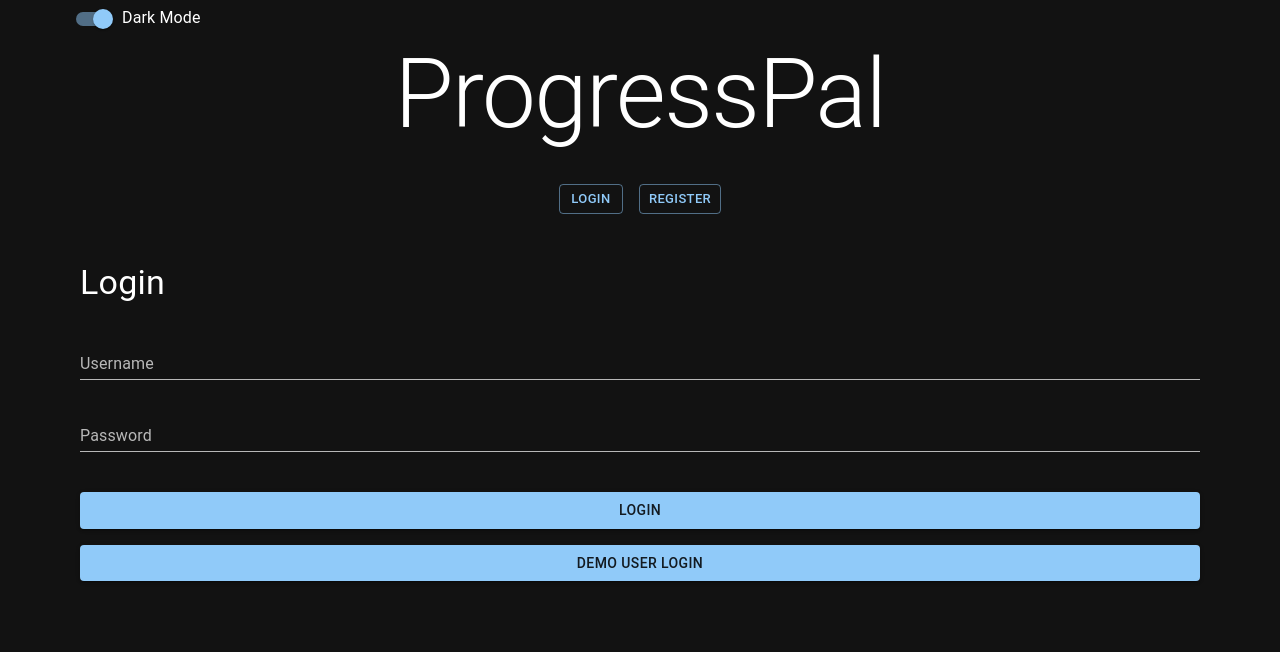
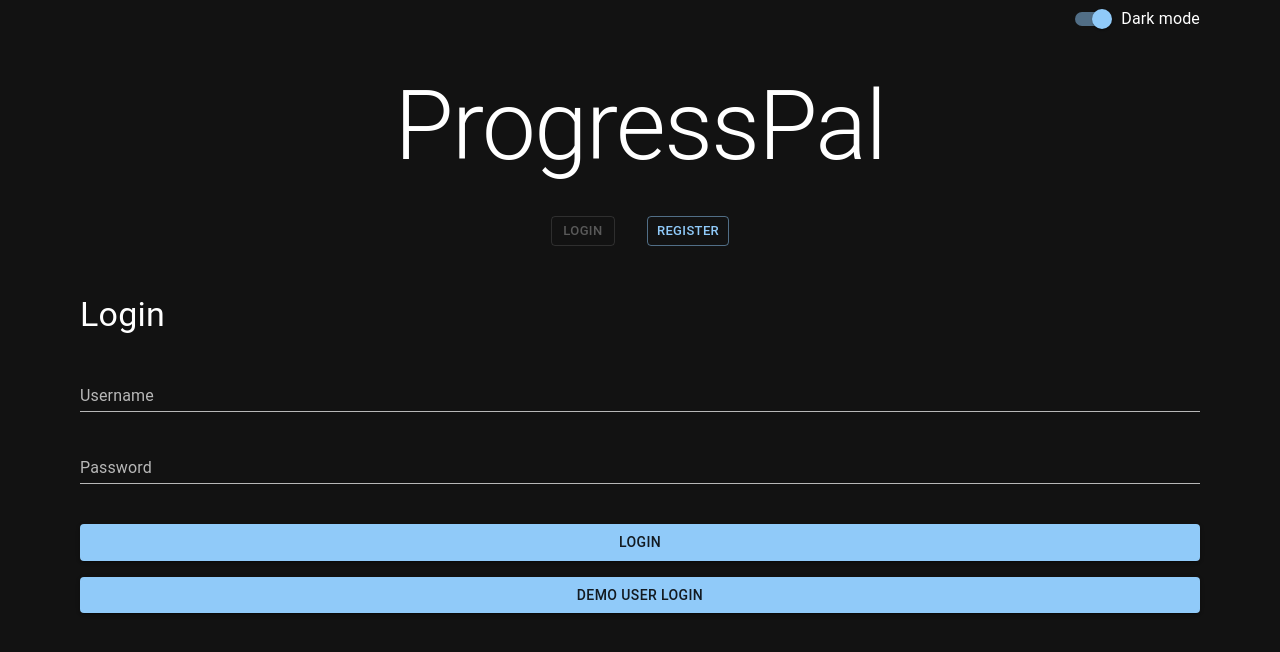
Before and after one commit to markal84/ProgressPal, a React (Vite) app: page / in a window 1280 px wide. Shown: the top 652 px of the page. Built offline with nearby package versions, Linux system fonts and the light colour scheme.

Commit message:
refactor app home themeSwitch

```diff
--- a/src/App.jsx
+++ b/src/App.jsx
@@ -1,9 +1,8 @@
 import { useState, useEffect } from 'react'
 import { BrowserRouter as Router, Routes, Route } from 'react-router-dom'
-//import Home from './pages/home_old'
 import User from './pages/user'
 import Workouts from './pages/workouts'
-import Login from './pages/login'
+import Home from './pages/home'
 import Register from './pages/register'
 import Nav from './components/Navigation'
 import workoutService from './services/workouts'
@@ -50,13 +49,12 @@ function App() {
 
   return (
     <Container maxWidth="lg">
+      <ThemeSwitch />
       <Box>
         <Router>
           {user && (
             <Nav user={user} setMessage={setMessage} setUser={setUser} />
           )}
-
-          <ThemeSwitch />
           <Notification message={message} />
 
           {isLoading ? (
@@ -83,16 +81,12 @@ function App() {
               <Route
                 path="/"
                 element={
-                  <Login
-                    setUser={setUser}
-                    user={user}
-                    setMessage={setMessage}
-                  />
+                  <Home setUser={setUser} user={user} setMessage={setMessage} />
                 }
               />
               <Route
                 path="/login"
-                element={<Login setUser={setUser} setMessage={setMessage} />}
+                element={<Home setUser={setUser} setMessage={setMessage} />}
               />
               <Route
                 path="/register"
--- a/src/components/Header.jsx
+++ b/src/components/Header.jsx
@@ -5,7 +5,7 @@ export default function Header() {
   const isMobile = useMediaQuery(theme.breakpoints.down('sm'))
 
   return (
-    <Box>
+    <Box mt={4} mb={4}>
       <Typography align="center" variant={isMobile ? 'h3' : 'h1'} gutterBottom>
         ProgressPal
       </Typography>
--- a/src/components/NavHomePage.jsx
+++ b/src/components/NavHomePage.jsx
@@ -1,28 +1,38 @@
 import { Box, Button } from '@mui/material'
-import { Link as RouterLink } from 'react-router-dom'
+import { PropTypes } from 'prop-types'
 
-export default function NavHomePage() {
+export default function NavHomePage({ activeForm, setActiveForm }) {
+  const handleButtonClick = (button) => {
+    setActiveForm(button)
+  }
+
   return (
     <Box display="flex" justifyContent="center" mt={4} mb={4}>
       <Button
-        component={RouterLink}
-        to="/login"
         variant="outlined"
         color="primary"
         size="small"
+        onClick={() => handleButtonClick('login')}
+        sx={{ marginRight: 2 }}
+        disabled={activeForm === 'login'}
       >
         Login
       </Button>
       <Button
-        component={RouterLink}
-        to="/register"
         variant="outlined"
         color="primary"
         sx={{ marginLeft: 2 }}
         size="small"
+        onClick={() => handleButtonClick('register')}
+        disabled={activeForm === 'register'}
       >
         Register
       </Button>
     </Box>
   )
 }
+
+NavHomePage.propTypes = {
+  setActiveForm: PropTypes.func.isRequired,
+  activeForm: PropTypes.string
+}
--- a/src/components/ThemeSwitch.jsx
+++ b/src/components/ThemeSwitch.jsx
@@ -1,5 +1,5 @@
 import { useContext, useEffect, useState } from 'react'
-import { Switch } from '@mui/material'
+import { Switch, Box, FormGroup, FormControlLabel } from '@mui/material'
 import { ThemeContext } from './ThemeContext'
 
 export default function ThemeSwitch() {
@@ -24,13 +24,20 @@ export default function ThemeSwitch() {
   }, [theme])
 
   return (
-    <>
-      <Switch
-        checked={isDarkMode}
-        onChange={handleSwitchChange}
-        color="primary"
-      />
-      <span>{isDarkMode ? 'Dark Mode' : 'Light Mode'}</span>
-    </>
+    <Box display="flex" alignItems="center" justifyContent="flex-end">
+      <FormGroup>
+        <FormControlLabel
+          control={
+            <Switch
+              checked={isDarkMode}
+              onChange={handleSwitchChange}
+              color="primary"
+              aria-label="theme switch"
+            />
+          }
+          label={isDarkMode ? 'Dark mode' : 'Light mode'}
+        />
+      </FormGroup>
+    </Box>
   )
 }
--- a/src/components/forms/AddUserForm.jsx
+++ b/src/components/forms/AddUserForm.jsx
@@ -1,5 +1,5 @@
 import { useForm } from 'react-hook-form'
-import { Box, Button, TextField, Typography } from '@mui/material'
+import { Box, Button, Paper, TextField, Typography } from '@mui/material'
 import { PropTypes } from 'prop-types'
 import validatePassword from '../../utilis/passValidator'
 
@@ -7,22 +7,18 @@ const UserRegisterForm = ({ handleRegister }) => {
   const {
     register,
     handleSubmit,
-    formState: { errors }
+    formState: { errors },
+    reset
   } = useForm()
 
   async function onSubmit(data) {
     await handleRegister(data.username, data.name, data.password)
+    reset()
   }
 
   return (
-    <Box
-      sx={{
-        maxWidth: 320,
-        margin: '0 auto',
-        padding: 2
-      }}
-    >
-      <Typography variant="h5" component="h2" gutterBottom>
+    <Paper sx={{ margin: '0 auto', padding: 2 }} elevation={0}>
+      <Typography variant="h4" gutterBottom>
         Register
       </Typography>
 
@@ -83,11 +79,13 @@ const UserRegisterForm = ({ handleRegister }) => {
           helperText={errors.password ? errors.password.message : ''}
         />
 
-        <Button type="submit" variant="contained" color="primary" fullWidth>
-          Register
-        </Button>
+        <Box sx={{ marginTop: 4 }}>
+          <Button type="submit" variant="contained" color="primary" fullWidth>
+            Register
+          </Button>
+        </Box>
       </form>
-    </Box>
+    </Paper>
   )
 }
 
--- a/src/pages/login.jsx
+++ b/src/pages/home.jsx
@@ -1,15 +1,19 @@
+import { useState } from 'react'
 import { PropTypes } from 'prop-types'
 import { useNavigate } from 'react-router-dom'
 import { Box } from '@mui/material'
 import LoginForm from '../components/forms/LoginForm'
+import UserRegisterForm from '../components/forms/AddUserForm'
 import NavHomePage from '../components/NavHomePage'
 import Header from '../components/Header'
 import loginService from '../services/login'
+import userService from '../services/users'
 import workoutService from '../services/workouts'
 import { DEMO_PASSWORD } from '../config'
 
-export default function Login({ setUser, setMessage }) {
+export default function Home({ setUser, setMessage }) {
   const navigate = useNavigate()
+  const [activeForm, setActiveForm] = useState('login')
 
   async function handleLogin(username, password) {
     try {
@@ -39,22 +43,56 @@ export default function Login({ setUser, setMessage }) {
     await handleLogin('DemoUser', DEMO_PASSWORD)
   }
 
+  async function handleRegister(username, name, password) {
+    const newUser = {
+      username,
+      name,
+      password
+    }
+    userService
+      .create(newUser)
+      .then(() => {
+        setMessage('user created, you can log in')
+        setTimeout(() => {
+          setMessage(null)
+          navigate('/')
+        }, 3000)
+      })
+      .catch((error) => {
+        console.log(error)
+      })
+  }
+
   const loginForm = () => {
     return (
-      <LoginForm handleLogin={handleLogin} handleDemoLogin={handleDemoLogin} />
+      <LoginForm
+        handleLogin={handleLogin}
+        handleDemoLogin={handleDemoLogin}
+        visible={activeForm === 'login'}
+      />
+    )
+  }
+
+  const registerForm = () => {
+    return (
+      <UserRegisterForm
+        handleRegister={handleRegister}
+        visible={activeForm === 'register'}
+      />
     )
   }
 
   return (
     <Box>
       <Header />
-      <NavHomePage />
-      {loginForm()}
+      <NavHomePage activeForm={activeForm} setActiveForm={setActiveForm} />
+      {activeForm === 'login' && loginForm()}
+      {activeForm === 'register' && registerForm()}
     </Box>
   )
 }
 
-Login.propTypes = {
+Home.propTypes = {
   setUser: PropTypes.func.isRequired,
   setMessage: PropTypes.func.isRequired,
   user: PropTypes.object
--- a/src/pages/register.jsx
+++ b/src/pages/register.jsx
@@ -1,5 +1,4 @@
 import { PropTypes } from 'prop-types'
-import NavHomePage from '../components/NavHomePage'
 import userService from '../services/users'
 import { useNavigate } from 'react-router-dom'
 import UserRegisterForm from '../components/forms/AddUserForm'
@@ -31,12 +30,7 @@ export default function Register({ setMessage }) {
     return <UserRegisterForm handleRegister={handleRegister} />
   }
 
-  return (
-    <div>
-      <NavHomePage />
-      {registerForm()}
-    </div>
-  )
+  return <div>{registerForm()}</div>
 }
 
 Register.propTypes = {
```
